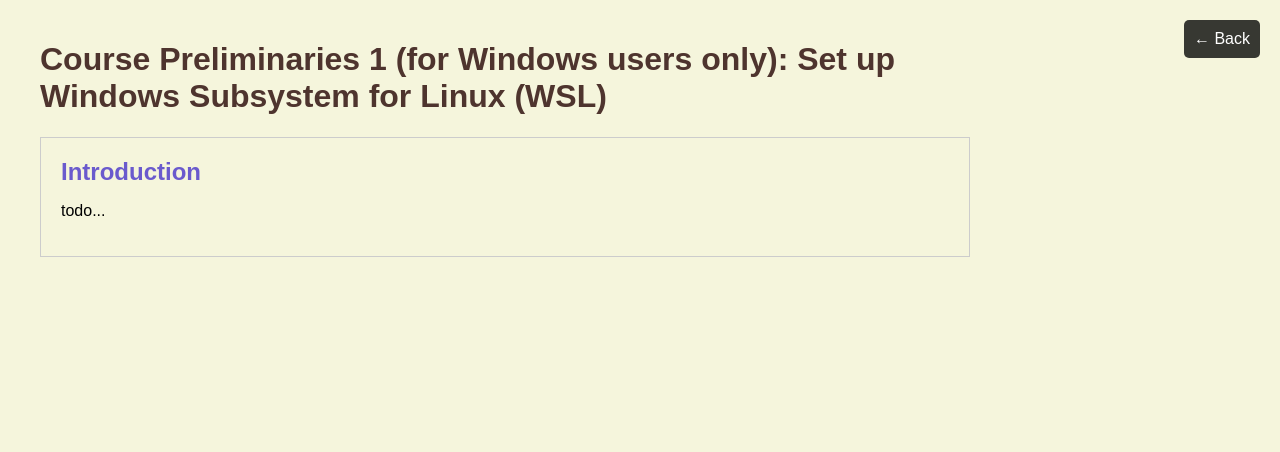
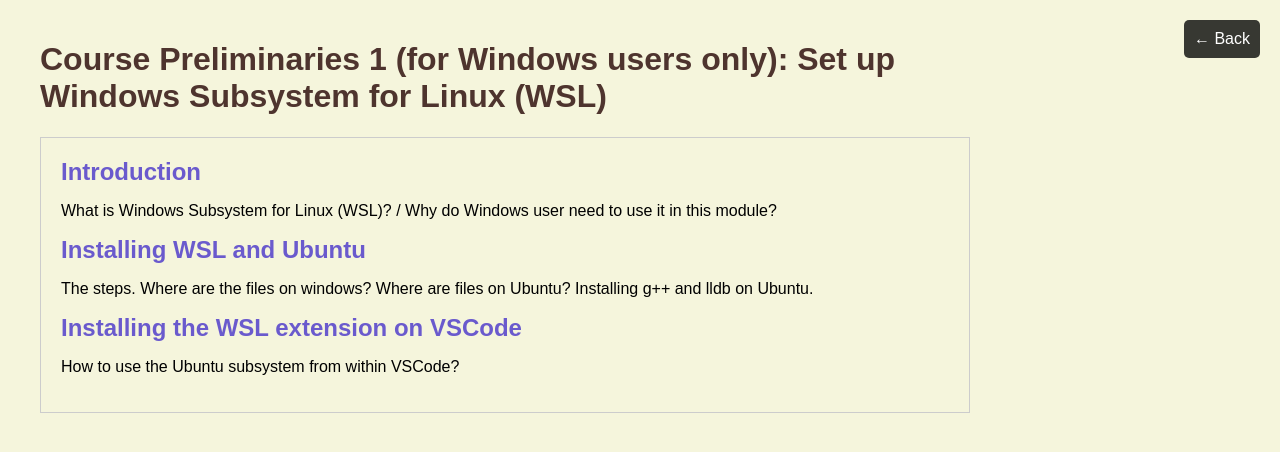
Before and after one commit to sarimbaig01/ss, a plain HTML site: page Docs/CoursePrelims1.html in a window 1280 px wide. Drawn offline with nearby package versions, Linux system fonts and the light colour scheme.

Commit message:
Modified CoursePrelims1.html

```diff
--- a/Docs/CoursePrelims1.html
+++ b/Docs/CoursePrelims1.html
@@ -21,7 +21,11 @@
         <h1 class="align-with-statement">Course Preliminaries 1 (for Windows users only): Set up Windows Subsystem for Linux (WSL)</h1>
         <section class="statement">
             <h2>Introduction</h2>
-            <p>todo...</p>
+            <p> What is Windows Subsystem for Linux (WSL)? / Why do Windows user need to use it in this module?</p>
+            <h2>Installing WSL and Ubuntu</h2>
+            <p> The steps. Where are the files on windows? Where are files on Ubuntu? Installing g++ and lldb on Ubuntu.</p>
+            <h2>Installing the WSL extension on VSCode</h2>
+            <p>How to use the Ubuntu subsystem from within VSCode?</p>
 
             <!--
             <fieldset>
```
